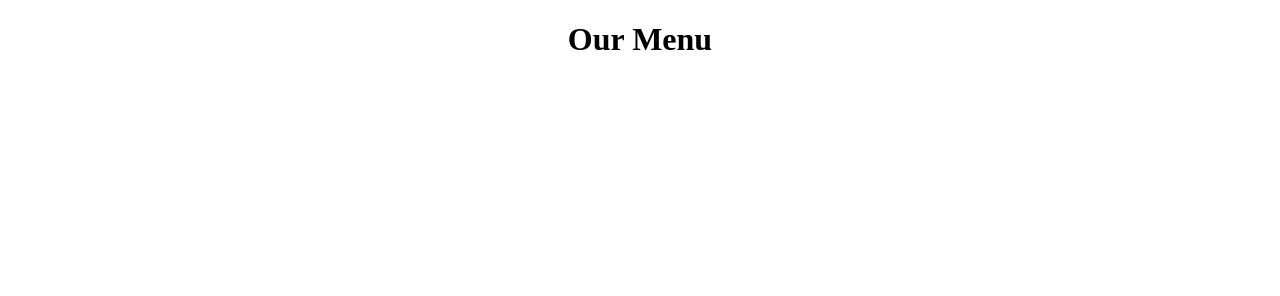
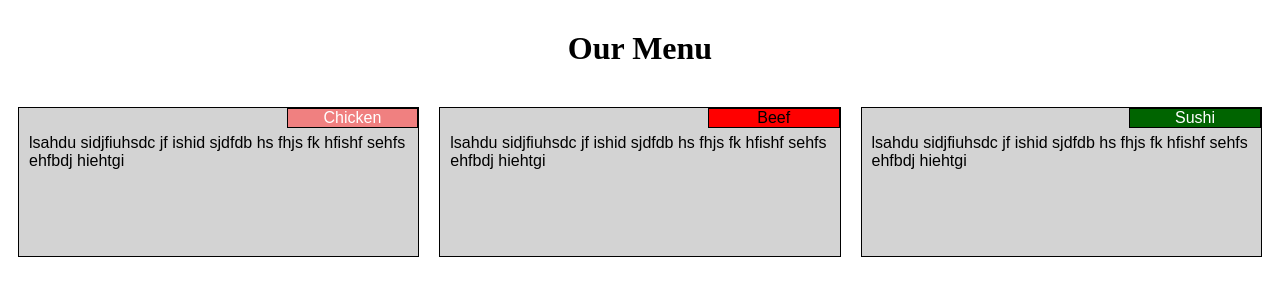
Before and after one commit to vp-art/coursera-test, a plain HTML site: page module2-solution/index.html in a window 1280 px wide. Drawn offline with Linux system fonts and the light colour scheme.

Commit message:
My First Assignment Completed

```diff
--- a/module2-solution/css/styles.css
+++ b/module2-solution/css/styles.css
@@ -3,21 +3,96 @@
 }
 
 h1 {
-    margin-bottom: 15px;
+    margin: 30px;
     text-align: center;
 }
 
-p {
+div.main_div {
+    position: relative;
     border: 1px solid black;
-    background-color:#a9a9a9;
-    width: 90%;
+    background-color:lightgray;
     height: 150px;
-    margin-right: auto;
-    margin-left: auto;
+    padding: 10px;
+    margin: 10px;
     font-family: Arial, Helvetica, sans-serif;
-    color: #ffffff;
+    color: #000000;
+}
+
+section.text {
+    clear:both;
+}
+
+#chicken {
+    width:33%;
+    text-align: center;
+    position: absolute;
+    border: 1px solid black;
+    background-color:lightcoral;
+    right:0;
+    top:0;
+    font-family: Arial, Helvetica, sans-serif;
+    color:white;
+}
+
+#beef {
+    width:33%;
+    text-align: center;
+    position: absolute;
+    border: 1px solid black;
+    background-color:red;
+    right:0;
+    top:0;
+    font-family: Arial, Helvetica, sans-serif;
+    color: black;
+}
+
+#sushi {
+    width:33%;
+    text-align: center;
+    position: absolute;
+    border: 1px solid black;
+    background-color:darkgreen;
+    right:0;
+    top:0;
+    font-family: Arial, Helvetica, sans-serif;
+    color: white;
 }
 
 .row{
     width: 100%;
+    position: relative;
 }
+
+@media (min-width:992px) {
+    .col-lg-4{
+        overflow:hidden;
+        float: left;
+    }
+    .col-lg-4 {
+        width: 33.33%;
+    }
+}
+
+@media (min-width:768px) and (max-width:991px) {
+    .col-md-6, .col-md-12 {
+        overflow:hidden;
+        float: left;
+    }
+    .col-md-6 {
+        width: 50%;
+    }
+    .col-md-12 {
+       width: 100%;
+    }
+}
+
+
+@media (max-width:767px) {
+    .col-sm-12 {
+        overflow:hidden;
+        float: left;
+    }
+    .col-sm-12 {
+       width: 100%;
+    }
+}
--- a/module2-solution/index.html
+++ b/module2-solution/index.html
@@ -1,6 +1,8 @@
 <!DOCTYPE html>
 <html>
     <head>
+        <meta charset="utf-8">
+        <meta name="viewport" content="width=device-width, initial-scale=1">
         <title>Assignment Solution for Module 2</title>
         <link rel="stylesheet" href="css\styles.css">
     </head>
@@ -9,6 +11,30 @@
         <h1>Our Menu</h1>
 
         <div class="row">
+            <div class="col-lg-4 col-md-6 col-sm-12">
+                <div class="main_div">
+                    <section class="text">
+                        <p>lsahdu sidjfiuhsdc jf ishid sjdfdb hs fhjs fk hfishf sehfs ehfbdj hiehtgi</p>
+                    </section>
+                    <section id="chicken">Chicken</section>
+                </div>
+            </div>
+            <div class="col-lg-4 col-md-6 col-sm-12">
+                <div class="main_div">
+                    <section class="text">
+                        <p>lsahdu sidjfiuhsdc jf ishid sjdfdb hs fhjs fk hfishf sehfs ehfbdj hiehtgi</p>
+                    </section>
+                    <section id="beef">Beef</section>
+                </div>
+            </div>
+            <div class="col-lg-4 col-md-12 col-sm-12">
+                <div class="main_div">
+                    <section class="text">
+                        <p>lsahdu sidjfiuhsdc jf ishid sjdfdb hs fhjs fk hfishf sehfs ehfbdj hiehtgi</p>
+                    </section>
+                    <section id="sushi">Sushi</section>
+                </div>
+            </div>
         </div>
     </body>
 </html>
```
